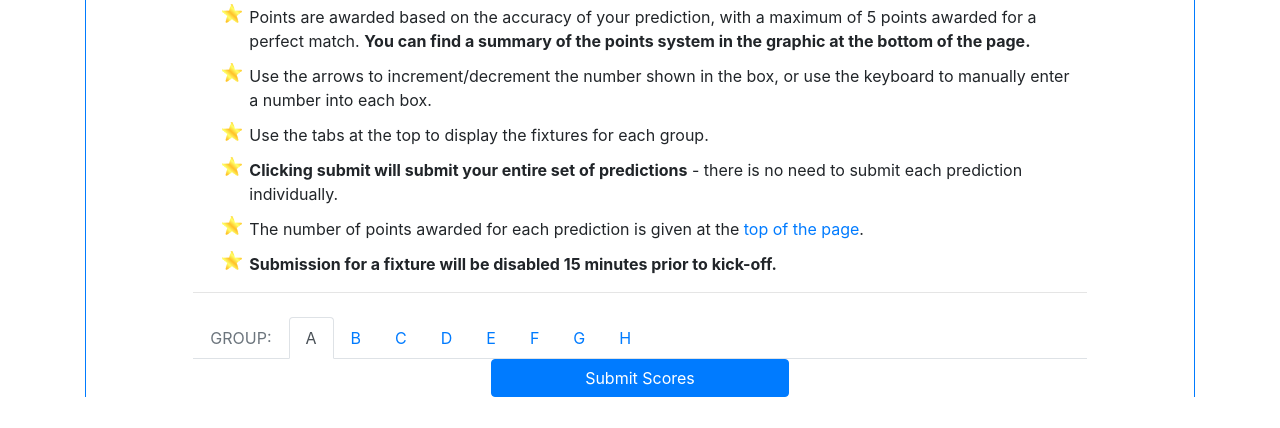
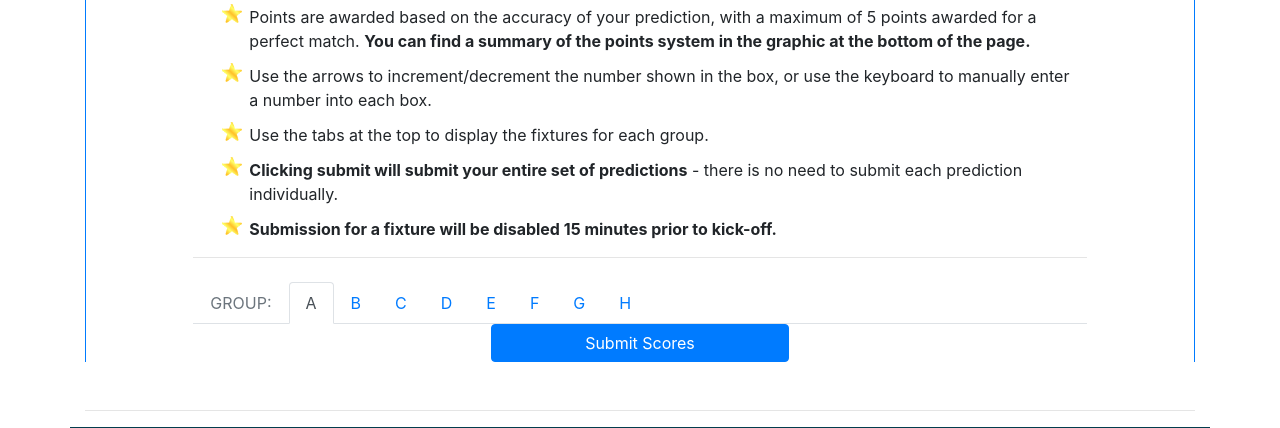
Before and after one commit to atlasJackson/soccerates, a Django app: page /answer_form/group_stage/ in a window 1280 px wide. Shown: the part 555-983 px from the top of the page. Run offline with Django 3.2, Linux system fonts and the light colour scheme; the visitor is signed in with stand-in values (Sample User, id 1); data comes from the database, SQL or seed files in the repository; data that the repository does not hold is empty; parts of the project's set-up code (start-up, migrations or seed data) failed here and were passed over; some libraries are stand-ins or nearby versions.

Commit message:
Removed duplicated information bullet from answer_form.

```diff
--- a/templates/answer_form_selected.html
+++ b/templates/answer_form_selected.html
@@ -36,7 +36,6 @@
                     <li>Use the tabs at the top to display the fixtures for each group.</li>
                     {% endif %}
                     <li><strong>Clicking submit will submit your entire set of predictions</strong> - there is no need to submit each prediction individually.</li>
-                    <li>The number of points awarded for each prediction is given at the <a href="#top">top of the page</a>.</li>
                     <li><strong>Submission for a fixture will be disabled 15 minutes prior to kick-off.</strong></li>
 
                     {% if not stage_is_group %}
```
